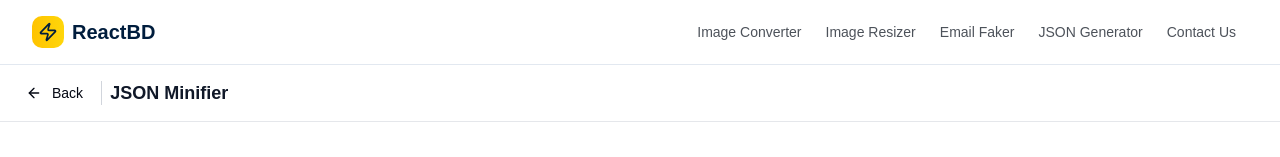
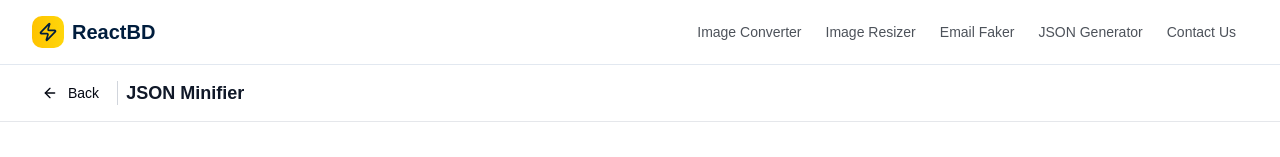
Before and after one commit to dev-reactbd/dev-reactbd, a Next.js app: page /json-generator/minifier in a window 1280 px wide. Shown: the top 157 px of the page. Built offline with nearby package versions, Linux system fonts and the light colour scheme.

Commit message:
page header modified

```diff
--- a/components/common/page-header.tsx
+++ b/components/common/page-header.tsx
@@ -3,6 +3,7 @@ import { useRouter } from "next/navigation";
 import React from "react";
 import { Button } from "../ui/button";
 import { ArrowLeft } from "lucide-react";
+import Container from "./container";
 
 interface Props {
   title: string;
@@ -13,7 +14,7 @@ const PageHeader = ({ title }: Props) => {
 
   return (
     <header className="bg-white border-b border-gray-200 sticky top-0 z-50">
-      <div className="container mx-auto px-4 py-3">
+      <Container className="py-3">
         <div className="flex items-center justify-between">
           <div className="flex items-center gap-2">
             <Button
@@ -32,7 +33,7 @@ const PageHeader = ({ title }: Props) => {
             </h1>
           </div>
         </div>
-      </div>
+      </Container>
     </header>
   );
 };
```
